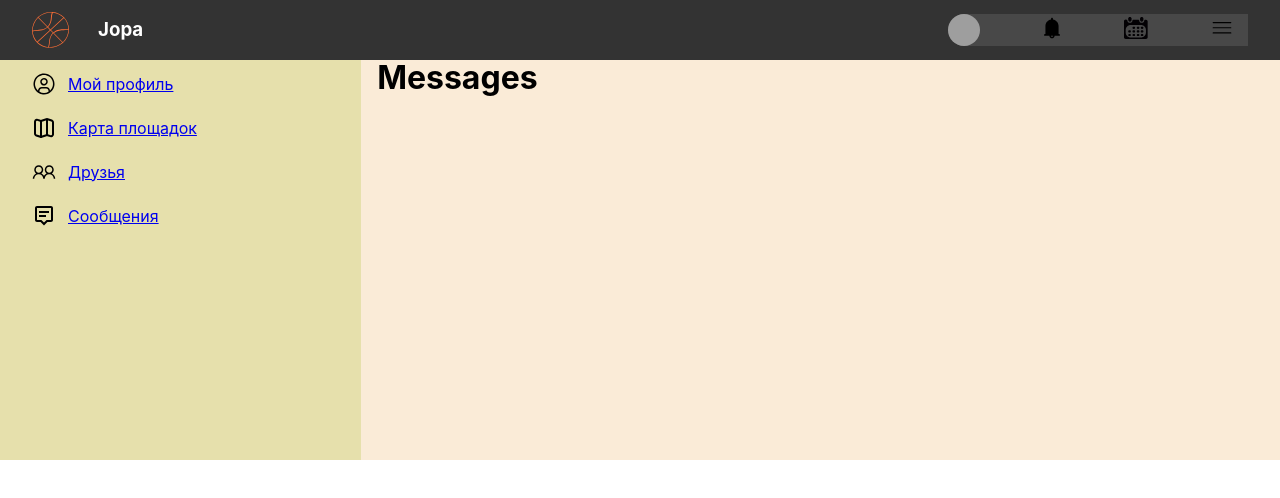
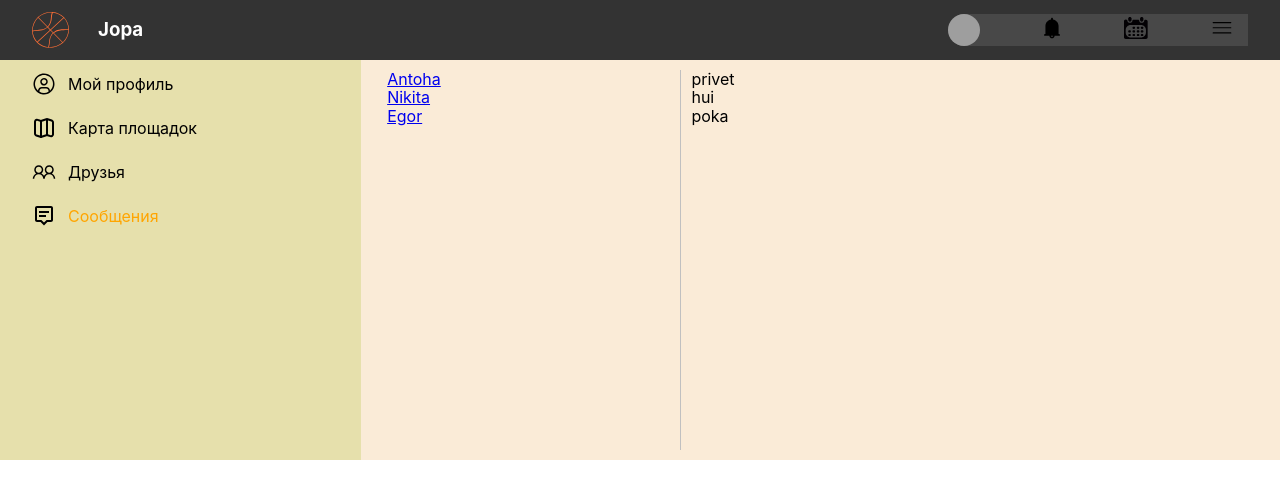
Before and after one commit to Sijonra/socball, a React (Create React App) app: page /messages in a window 1280 px wide. Shown: the top 498 px of the page. Built offline with nearby package versions, Linux system fonts and the light colour scheme; grey boxes are pictures that could not be loaded.

Commit message:
added basic navigation

```diff
--- a/src/App.js
+++ b/src/App.js
@@ -1,9 +1,11 @@
 import './App.css';
 import Header from "./components/Header/Header";
 import NavBar from "./components/NavBar/NavBar";
-import Profile from "./components/Profile/Profile";
+import Profile from "./components/Profile/ProfileInfo/Profile";
 import Messages from "./components/Messages/Messages";
-import {BrowserRouter, Route,Routes} from "react-router-dom";
+import {BrowserRouter, Route, Routes} from "react-router-dom";
+import Map from "./components/Map/Map";
+import Friends from "./components/Friends/Friends";
 
 
 
@@ -14,8 +16,10 @@ function App() {
             <main className="section-main">
                 <NavBar />
                 <Routes>
-                    <Route path='profile' element={<Profile/>}/>
-                    <Route path='messages' element={<Messages/>}/>
+                    <Route path='/profile' element={<Profile userName="zadnica"/>}/>
+                    <Route path='/messages/*' element={<Messages/>}/>
+                    <Route path='/map' element={<Map/>}/>
+                    <Route path='/friends' element={<Friends/>}/>
                 </Routes>
             </main>
         </BrowserRouter>
--- /dev/null
+++ b/src/components/Friends/Friends.jsx
@@ -0,0 +1,9 @@
+import style from './friends.module.css'
+
+const Friends = props =>{
+    return(
+        <h2>Friends</h2>
+    )
+}
+
+export default Friends;
--- /dev/null
+++ b/src/components/Map/Map.jsx
@@ -0,0 +1,9 @@
+import style from './map.module.css'
+
+const Map = props =>{
+    return(
+        <h2>Map</h2>
+    )
+}
+
+export default Map;
--- a/src/components/Messages/Messages.jsx
+++ b/src/components/Messages/Messages.jsx
@@ -1,8 +1,41 @@
 import style from './messages.module.css'
+import {Link, NavLink} from "react-router-dom";
 
-const Messages = props =>{
-    return(
-        <h1>Messages</h1>
+const DialogItem = props => {
+
+    let linkPath = './' + props.userId;
+    console.log(linkPath);
+
+    return (
+        <div className={style.dialog}>
+            <Link to={linkPath}>{props.userName}</Link>
+        </div>
+    )
+}
+
+const Message = props => {
+    return (
+        <div className={style.message}>
+            <p>{props.message}</p>
+        </div>
+
+    )
+}
+
+const Messages = props => {
+    return (
+        <section className={style.messages}>
+            <div className={style.dialogs}>
+                <DialogItem userName="Antoha" userId={1} />
+                <DialogItem userName="Nikita" userId={2} />
+                <DialogItem userName="Egor" userId={3} />
+            </div>
+            <div className={style.messageWrapper}>
+                <Message message='privet' />
+                <Message message='hui' />
+                <Message message='poka' />
+            </div>
+        </section>
     )
 }
 
--- a/src/components/Messages/messages.module.css
+++ b/src/components/Messages/messages.module.css
@@ -0,0 +1,13 @@
+.messages{
+    padding: 10px;
+    display: grid;
+    grid-template-columns: 1fr 2fr;
+}
+
+.dialogs{
+    border-right: 1px solid silver;
+}
+
+.message{
+    padding-left: 10px  ;
+}
--- a/src/components/NavBar/NavBar.jsx
+++ b/src/components/NavBar/NavBar.jsx
@@ -1,4 +1,5 @@
 import './navBar.css'
+import {NavLink} from "react-router-dom";
 
 const NavBar = () => {
     return(
@@ -6,40 +7,40 @@ const NavBar = () => {
             <nav className="nav-bar section-inner">
                 <ul  className="nav-bar-links">
                     <li>
-                        <a href="/profile" className="nav-bar__item">
+                        <NavLink  to="/profile" className="nav-bar__item">
                             <svg width="24" height="24" viewBox="0 0 24 24" fill="none" xmlns="http://www.w3.org/2000/svg">
                                 <path d="M12 6C11.2583 6 10.5333 6.21993 9.91661 6.63199C9.29993 7.04404 8.81928 7.62971 8.53545 8.31494C8.25162 9.00016 8.17736 9.75416 8.32206 10.4816C8.46675 11.209 8.8239 11.8772 9.34835 12.4017C9.8728 12.9261 10.541 13.2833 11.2684 13.4279C11.9958 13.5726 12.7498 13.4984 13.4351 13.2145C14.1203 12.9307 14.706 12.4501 15.118 11.8334C15.5301 11.2167 15.75 10.4917 15.75 9.75C15.75 8.75544 15.3549 7.80161 14.6517 7.09835C13.9484 6.39509 12.9946 6 12 6ZM12 12C11.555 12 11.12 11.868 10.75 11.6208C10.38 11.3736 10.0916 11.0222 9.92127 10.611C9.75098 10.1999 9.70642 9.7475 9.79323 9.31105C9.88005 8.87459 10.0943 8.47368 10.409 8.15901C10.7237 7.84434 11.1246 7.63005 11.561 7.54323C11.9975 7.45642 12.4499 7.50097 12.861 7.67127C13.2722 7.84157 13.6236 8.12996 13.8708 8.49997C14.118 8.86998 14.25 9.30499 14.25 9.75C14.2494 10.3466 14.0122 10.9185 13.5903 11.3403C13.1685 11.7622 12.5966 11.9994 12 12Z" fill="black"/>
                                 <path d="M12 1.5C9.9233 1.5 7.89323 2.11581 6.16652 3.26957C4.4398 4.42332 3.09399 6.0632 2.29927 7.98182C1.50455 9.90045 1.29661 12.0116 1.70176 14.0484C2.1069 16.0852 3.10693 17.9562 4.57538 19.4246C6.04383 20.8931 7.91476 21.8931 9.95156 22.2982C11.9884 22.7034 14.0996 22.4955 16.0182 21.7007C17.9368 20.906 19.5767 19.5602 20.7304 17.8335C21.8842 16.1068 22.5 14.0767 22.5 12C22.4968 9.2162 21.3896 6.54733 19.4211 4.57889C17.4527 2.61044 14.7838 1.50318 12 1.5V1.5ZM7.50001 19.7828V18.75C7.5006 18.1534 7.73784 17.5815 8.15967 17.1597C8.5815 16.7378 9.15345 16.5006 9.75001 16.5H14.25C14.8466 16.5006 15.4185 16.7378 15.8403 17.1597C16.2622 17.5815 16.4994 18.1534 16.5 18.75V19.7828C15.1344 20.5802 13.5814 21.0004 12 21.0004C10.4186 21.0004 8.86563 20.5802 7.50001 19.7828V19.7828ZM17.994 18.6945C17.9791 17.7107 17.5782 16.7722 16.8779 16.0812C16.1776 15.3901 15.2339 15.0019 14.25 15H9.75001C8.76614 15.0019 7.82238 15.3901 7.12207 16.0812C6.42176 16.7722 6.02095 17.7107 6.006 18.6945C4.64593 17.4801 3.6868 15.8812 3.25563 14.1095C2.82446 12.3378 2.94158 10.477 3.59148 8.77339C4.24139 7.06978 5.39342 5.60375 6.89503 4.56942C8.39665 3.5351 10.177 2.98127 12.0004 2.98127C13.8237 2.98127 15.6041 3.5351 17.1057 4.56942C18.6073 5.60375 19.7594 7.06978 20.4093 8.77339C21.0592 10.477 21.1763 12.3378 20.7451 14.1095C20.314 15.8812 19.3548 17.4801 17.9948 18.6945H17.994Z" fill="black"/>
                             </svg>
                             <p>Мой профиль</p>
-                        </a>
+                        </NavLink>
                     </li>
                     <li>
-                        <a href="/map" className="nav-bar__item">
+                        <NavLink to="/map" className="nav-bar__item">
                             <svg width="24" height="24" viewBox="0 0 24 24" fill="none" xmlns="http://www.w3.org/2000/svg">
                                 <path d="M8.368 4.79L5.632 3.877C5.33133 3.77686 5.01118 3.7496 4.69791 3.79747C4.38464 3.84533 4.08723 3.96696 3.83019 4.15232C3.57315 4.33767 3.36383 4.58146 3.21949 4.86359C3.07516 5.14571 2.99992 5.4581 3 5.775V17.558C2.9999 17.9779 3.13198 18.3872 3.37752 18.7279C3.62305 19.0686 3.96959 19.3233 4.368 19.456L8.368 20.789C8.77825 20.9256 9.22175 20.9256 9.632 20.789L14.368 19.211C14.7783 19.0744 15.2217 19.0744 15.632 19.211L18.368 20.123C18.6687 20.2232 18.989 20.2504 19.3023 20.2025C19.6157 20.1546 19.9132 20.0329 20.1702 19.8474C20.4273 19.6619 20.6366 19.418 20.7808 19.1357C20.9251 18.8535 21.0002 18.541 21 18.224V6.442C21.0002 6.02219 20.8682 5.61298 20.6229 5.27233C20.3775 4.93168 20.0312 4.67687 19.633 4.544L15.633 3.211C15.2224 3.07414 14.7786 3.07414 14.368 3.211L9.631 4.789C9.22074 4.92564 8.77725 4.92564 8.367 4.789L8.368 4.79Z" stroke="black" stroke-width="2" stroke-linecap="round" stroke-linejoin="round"/>
                                 <path d="M15 3V19M9 5V21V5Z" stroke="black" stroke-width="2" stroke-linejoin="round"/>
                             </svg>
                             <p>Карта площадок</p>
-                        </a>
+                        </NavLink>
                     </li>
                     <li>
-                        <a href="/friends" className="nav-bar__item">
+                        <NavLink to="/friends" className="nav-bar__item">
                             <svg width="24" height="24" viewBox="0 0 24 24" fill="none" xmlns="http://www.w3.org/2000/svg">
                                 <path d="M6.75 5.25C4.275 5.25 2.25 7.275 2.25 9.75C2.25 11.238 2.98275 12.5625 4.10175 13.383C2.124 14.364 0.75 16.398 0.75 18.75H2.25C2.25 16.257 4.257 14.25 6.75 14.25C9.243 14.25 11.25 16.257 11.25 18.75H12.75C12.75 16.257 14.757 14.25 17.25 14.25C19.743 14.25 21.75 16.257 21.75 18.75H23.25C23.25 16.3972 21.876 14.364 19.8983 13.383C20.4709 12.9657 20.937 12.4193 21.2588 11.788C21.5805 11.1568 21.7488 10.4585 21.75 9.75C21.75 7.275 19.725 5.25 17.25 5.25C14.775 5.25 12.75 7.275 12.75 9.75C12.75 11.238 13.4827 12.5625 14.6017 13.383C13.5059 13.9218 12.5989 14.7796 12 15.8438C11.4011 14.7796 10.4941 13.9218 9.39825 13.383C9.97088 12.9657 10.437 12.4193 10.7588 11.788C11.0805 11.1568 11.2488 10.4585 11.25 9.75C11.25 7.275 9.225 5.25 6.75 5.25ZM6.75 6.75C8.41725 6.75 9.75 8.08275 9.75 9.75C9.75 11.4173 8.41725 12.75 6.75 12.75C5.08275 12.75 3.75 11.4173 3.75 9.75C3.75 8.08275 5.08275 6.75 6.75 6.75ZM17.25 6.75C18.9173 6.75 20.25 8.08275 20.25 9.75C20.25 11.4173 18.9173 12.75 17.25 12.75C15.5827 12.75 14.25 11.4173 14.25 9.75C14.25 8.08275 15.5827 6.75 17.25 6.75Z" fill="black"/>
                             </svg>
                             <p>Друзья</p>
-                        </a>
+                        </NavLink>
 
                     </li>
                     <li>
-                        <a href="/messages" className="nav-bar__item">
+                        <NavLink to="/messages" className="nav-bar__item">
                             <svg width="24" height="24" viewBox="0 0 24 24" fill="none" xmlns="http://www.w3.org/2000/svg">
                                 <path d="M5 2C3.897 2 3 2.897 3 4V16C3 17.103 3.897 18 5 18H8.586L12 21.414L15.414 18H19C20.103 18 21 17.103 21 16V4C21 2.897 20.103 2 19 2H5ZM19 16H14.586L12 18.586L9.414 16H5V4H19V16Z" fill="black"/>
                                 <path d="M7 7H17V9H7V7ZM7 11H14V13H7V11Z" fill="black"/>
                             </svg>
                             <p>Сообщения</p>
-                        </a>
+                        </NavLink>
                     </li>
                 </ul>
             </nav>
--- a/src/components/NavBar/navBar.css
+++ b/src/components/NavBar/navBar.css
@@ -11,6 +11,11 @@
     align-items: center;
     cursor: pointer;
     margin-bottom: 20px;
+    color: black;
+    text-decoration: none;
+}
+.active p{
+    color: orange;
 }
 
 .nav-bar__item:hover {
--- a/src/components/Profile/Profile.jsx
+++ b/src/components/Profile/ProfileInfo/Profile.jsx
@@ -1,5 +1,5 @@
 import style from './profile.module.css'
-import Posts from "./Posts/Posts";
+import Posts from "../Posts/Posts";
 
 const Profile = props =>{
     return(
@@ -9,7 +9,6 @@ const Profile = props =>{
                 <input type="text" placeholder="Type your text"/>
                 <input type="submit" value="Submit"/>
             </form>
-
             <Posts />
         </section>
     )
```
Also changed, not shown: src/components/Friends/friends.module.css (added), src/components/Map/map.module.css (added), src/components/Profile/ProfileInfo/profile.module.css (renamed from src/components/Profile/profile.module.css).
